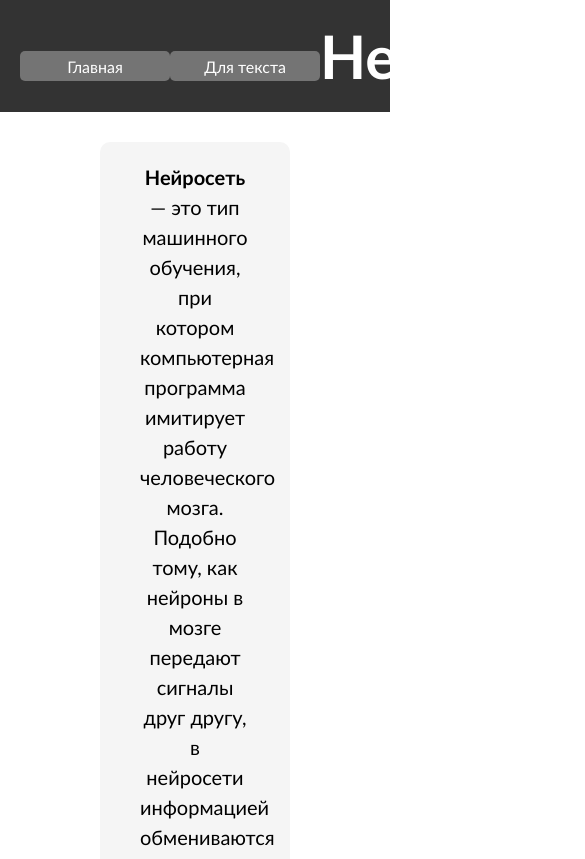
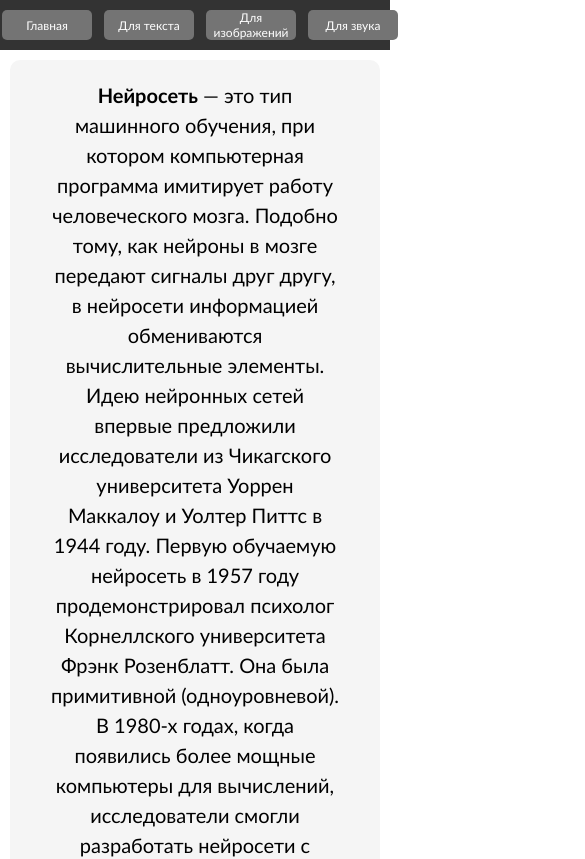
Before and after one commit to collages-migsges/AI, a plain HTML site: page index.html in a window 390 px wide. Shown: the top 859 px of the page, 585 px wide, since content can reach past the window. Drawn offline with Linux system fonts and the light colour scheme.

Commit message:
Update st.css

```diff
--- a/st.css
+++ b/st.css
@@ -211,3 +211,31 @@ a{
 .mmm{
     animation: ani 1s;
 }
+@media (max-width: 420px){
+    header{
+        padding: 0;
+        height: 50px;
+    }
+   li{
+    width: 90px;
+    margin-right: 10px;
+    margin-top: 10px;
+    font-size: 12px;
+    margin-left: 2px;
+   }
+   .men_g{
+    margin-left: 10px;
+    margin-right: 20px;
+    float: none;
+    width: auto;
+    height: auto;
+   }
+   .statia{
+   margin-left: 10px;
+   margin-right: 10px;
+   margin-top: 10px;
+   }
+h1{
+    font-size: 0ch;
+}
+}
```
